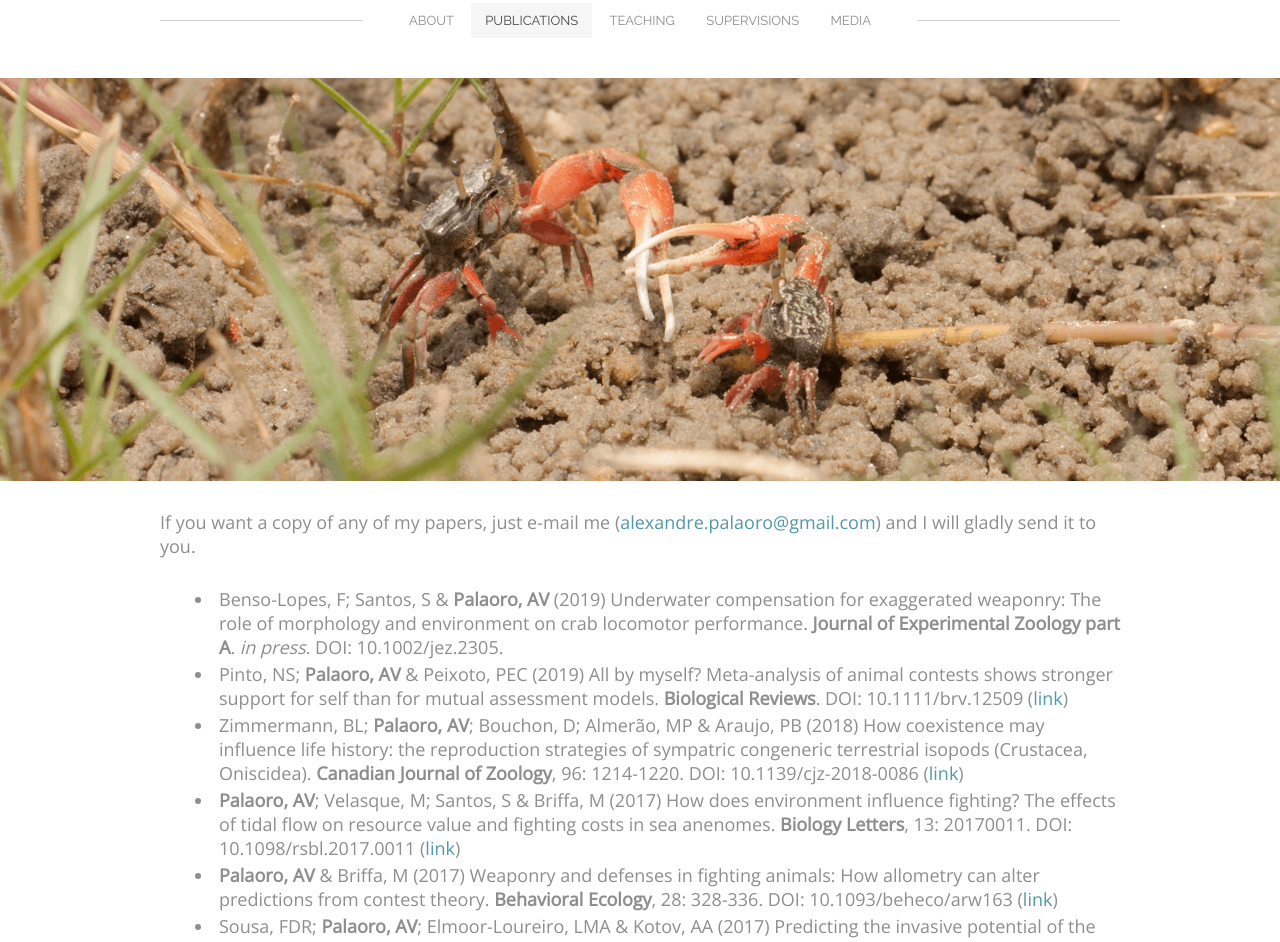
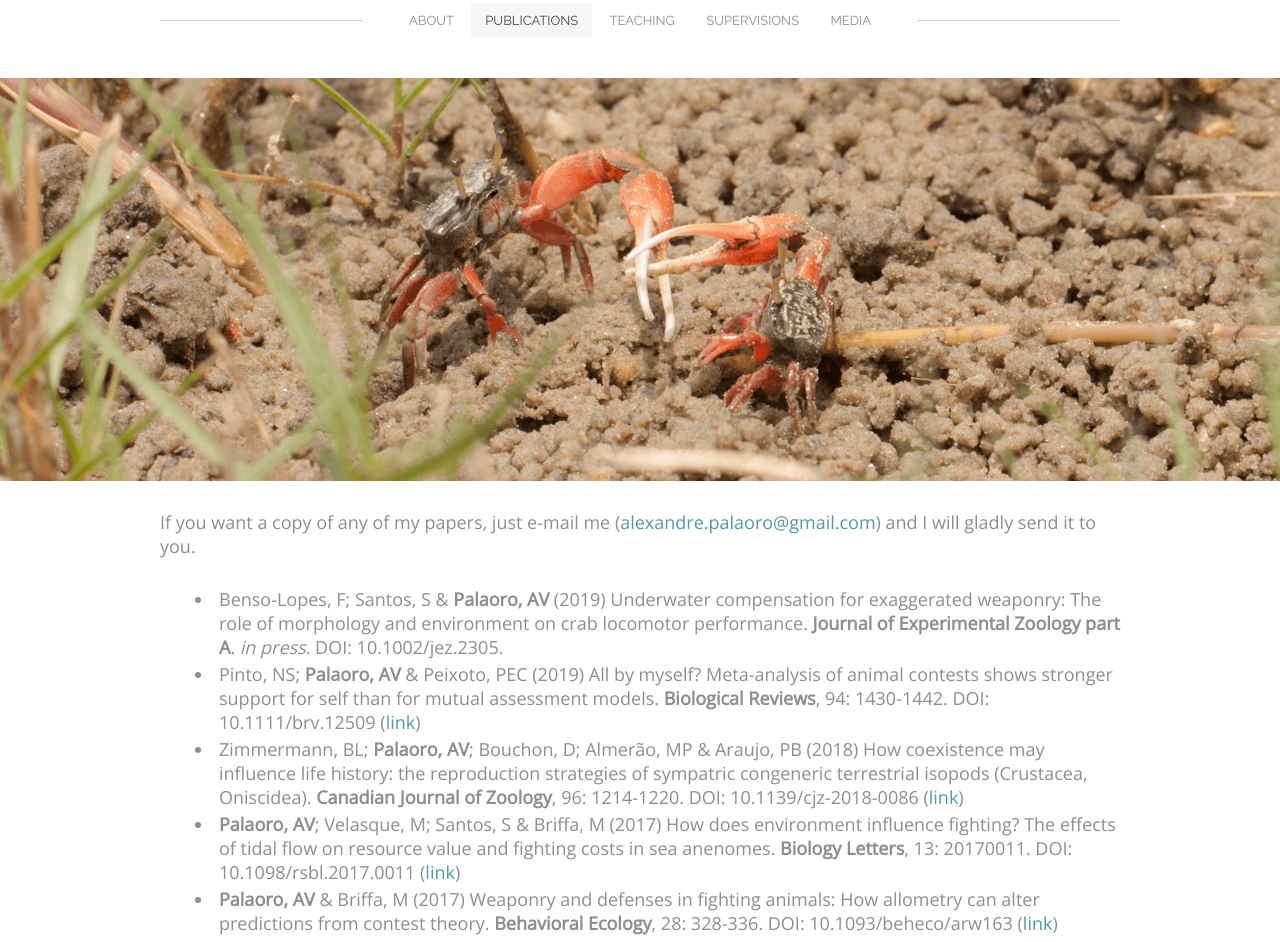
Before and after one commit to alexandrepalaoro/alexandrepalaoro.github.io, a plain HTML site: page publications.html in a window 1280 px wide. Shown: the part 116-1058 px from the top of the page. Drawn offline with nearby package versions, Linux system fonts and the light colour scheme; a web font is replaced by a local one.

Commit message:
Update publications.html

```diff
--- a/publications.html
+++ b/publications.html
@@ -119,7 +119,7 @@
                                     Pinto, NS; <strong>Palaoro, AV</strong> &amp Peixoto, PEC (2019) All by myself?
                                     Meta-analysis of animal contests shows stronger support for self than for mutual
                                     assessment models.
-                                    <strong>Biological Reviews</strong>. DOI: 10.1111/brv.12509 (<a
+                                    <strong>Biological Reviews</strong>, 94: 1430-1442. DOI: 10.1111/brv.12509 (<a
                                         href="https://onlinelibrary.wiley.com/doi/10.1111/brv.12509"
                                         target="_blank">link</a>)
                                 </li>
```
